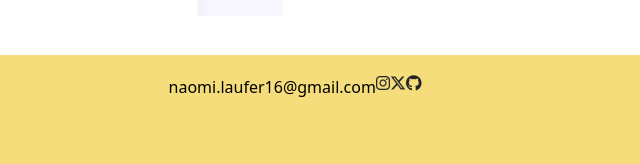
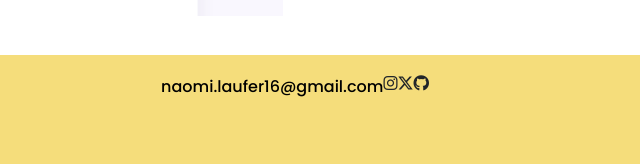
Before and after one commit to naoloui/Portfolio-by-Naomi-Laufer, a plain HTML site: page index.html in a window 1280 px wide. Shown: the part 2686-2850 px from the top of the page, 345-985 px from the left. Drawn offline with nearby package versions, Linux system fonts and the light colour scheme; files that its build step writes are made by us from their sources.

Commit message:
Changed font on footer

```diff
--- a/src/portfolio.css
+++ b/src/portfolio.css
@@ -204,6 +204,7 @@ footer {
 footer a {
   color: black;
   text-decoration: none;
+  font-family: var(--default-font-family);
 }
 
 contact-info {
```
